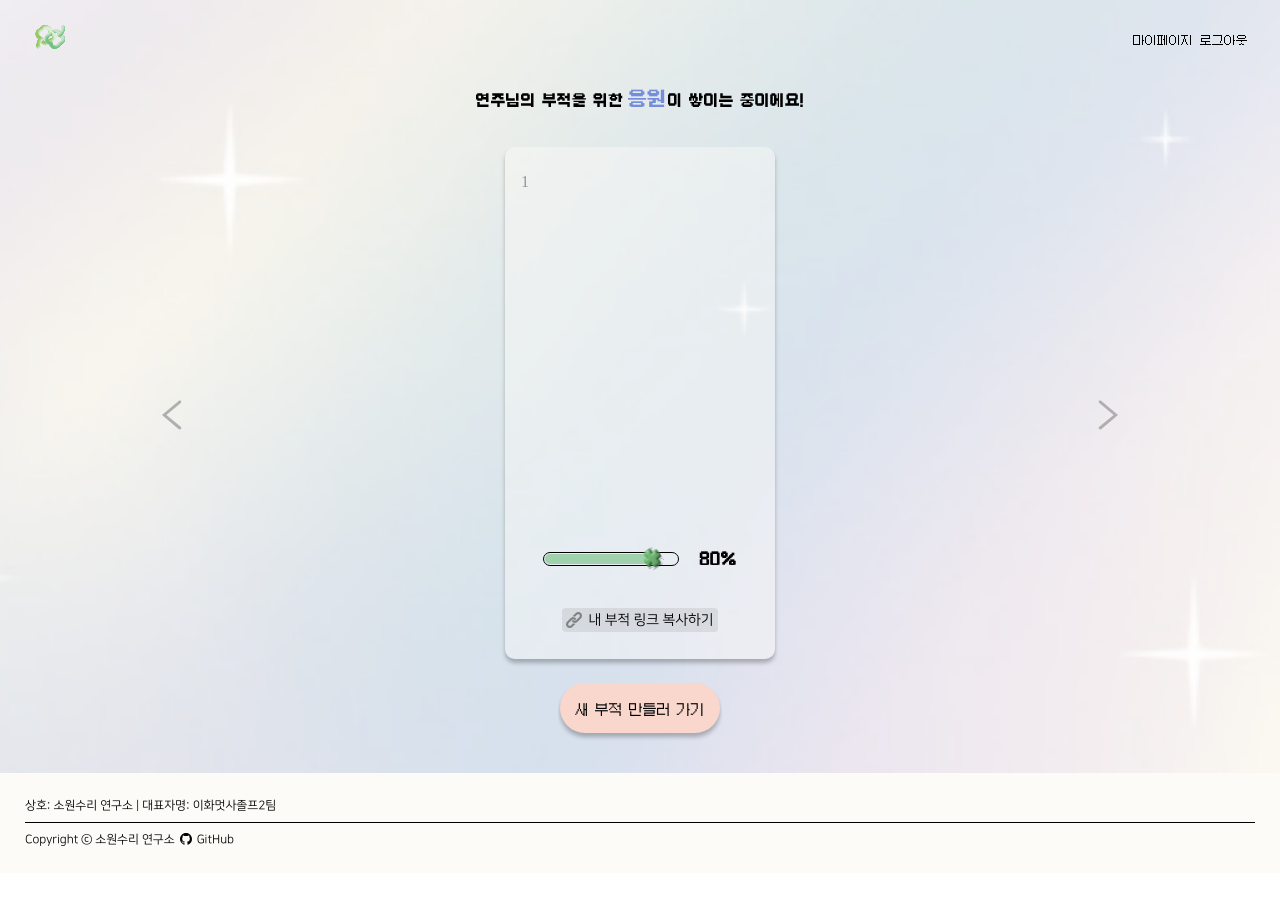
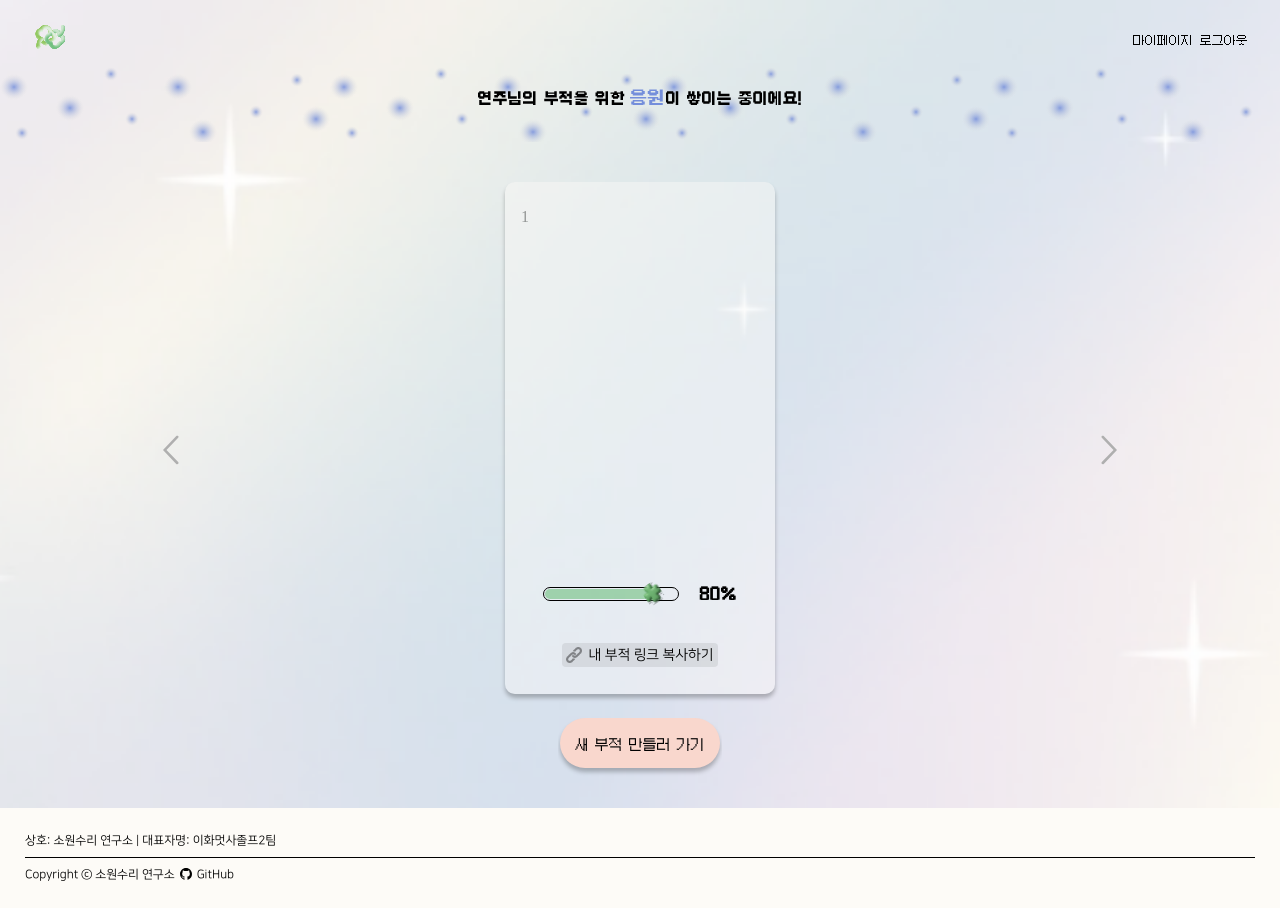
Before and after one commit to yyeonzu/cheer_charm, a React (Create React App) app: page / in a window 1280 px wide. Before the commit the page ends 873 px from the top, so only its background shows below. Built offline with nearby package versions, Linux system fonts and the light colour scheme.

Commit message:
fix: 랜딩페이지 퍼블리싱 이슈 해결

```diff
--- a/src/components/Landing/YesCharm.jsx
+++ b/src/components/Landing/YesCharm.jsx
@@ -22,6 +22,9 @@ import { charmlist } from "../../_mock/data";
 const YesCharm = () => {
   // 닉네임
   const nickname = "연주";
+
+  // 닉네임 길이 (title bar overflow 관련)
+  const namelength = nickname.length;
 
   // 전체 부적 개수
   const numberOfCheer = charmlist.length;
@@ -83,12 +86,14 @@ const YesCharm = () => {
 
   return (
     <>
-      <S.TitleBar>
+      <S.SnowingBack>
+        <S.TitleBar length={namelength}>
           <Galmuri size="15px" weight="700">
             {nickname}님의 부적을 위한
           </Galmuri>
+          <S.MiniTitle>
             <Galmuri
-          size="20px"
+              size="18px"
               weight="700"
               color="#748EDB"
               margin="0px 0px 0px 4px"
@@ -98,7 +103,9 @@ const YesCharm = () => {
             <Galmuri size="15px" weight="700">
               이 쌓이는 중이에요!
             </Galmuri>
+          </S.MiniTitle>
         </S.TitleBar>
+      </S.SnowingBack>
 
       {/* 부적 페이지 */}
       <S.CharmWrapper>
--- a/src/components/Landing/YesCharm.style.js
+++ b/src/components/Landing/YesCharm.style.js
@@ -1,12 +1,32 @@
 import styled from "styled-components";
 import arrowR from "../../assets/images/Landing/arrowR.svg";
 import linkicon from "../../assets/images/linkicon.png";
+import blueback from "../../assets/images/bluegradient.svg";
+
+export const SnowingBack = styled.div`
+  width: 100%;
+  background-image: url(${blueback});
+  height: 75px;
+  margin-bottom: 40px;
+`;
 
 export const TitleBar = styled.div`
   display: flex;
+  justify-content: center;
+  margin-top: 20px;
+
+  flex-direction: ${props => (props.length > 4 ? "column" : "row")};
+  align-items: ${props => (props.length > 4 ? "center" : "flex-end")};
+
+  @media screen and (max-width: 300px) {
+    flex-direction: column;
+    align-items: center;
+  }
+`;
+
+export const MiniTitle = styled.div`
+  display: flex;
   align-items: flex-end;
-  margin-top: 20px;
-  margin-bottom: 40px;
 `;
 
 // 이 아이가 과연 정말로 필요한 것인지..
```
Also changed, not shown: src/assets/images/Landing/arrowR.svg. Lines whose indentation alone changed are shown as unchanged.
